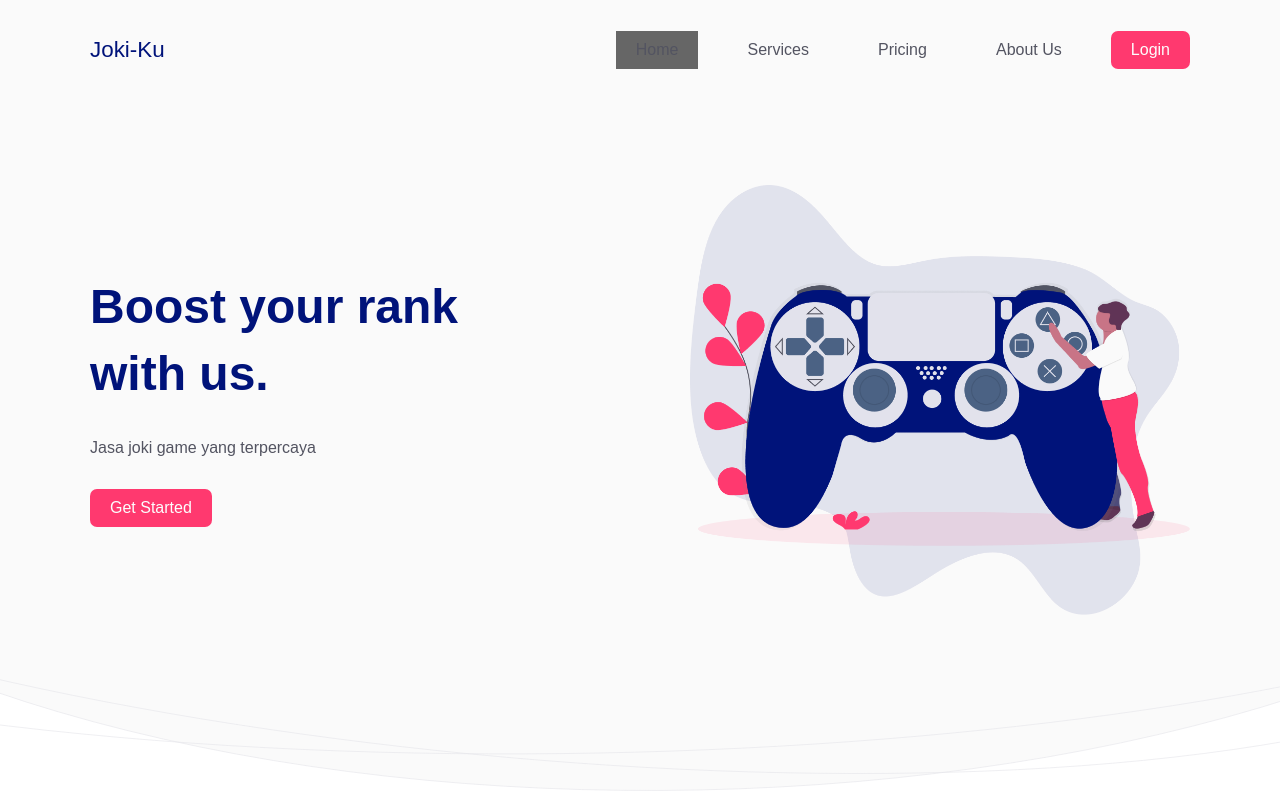
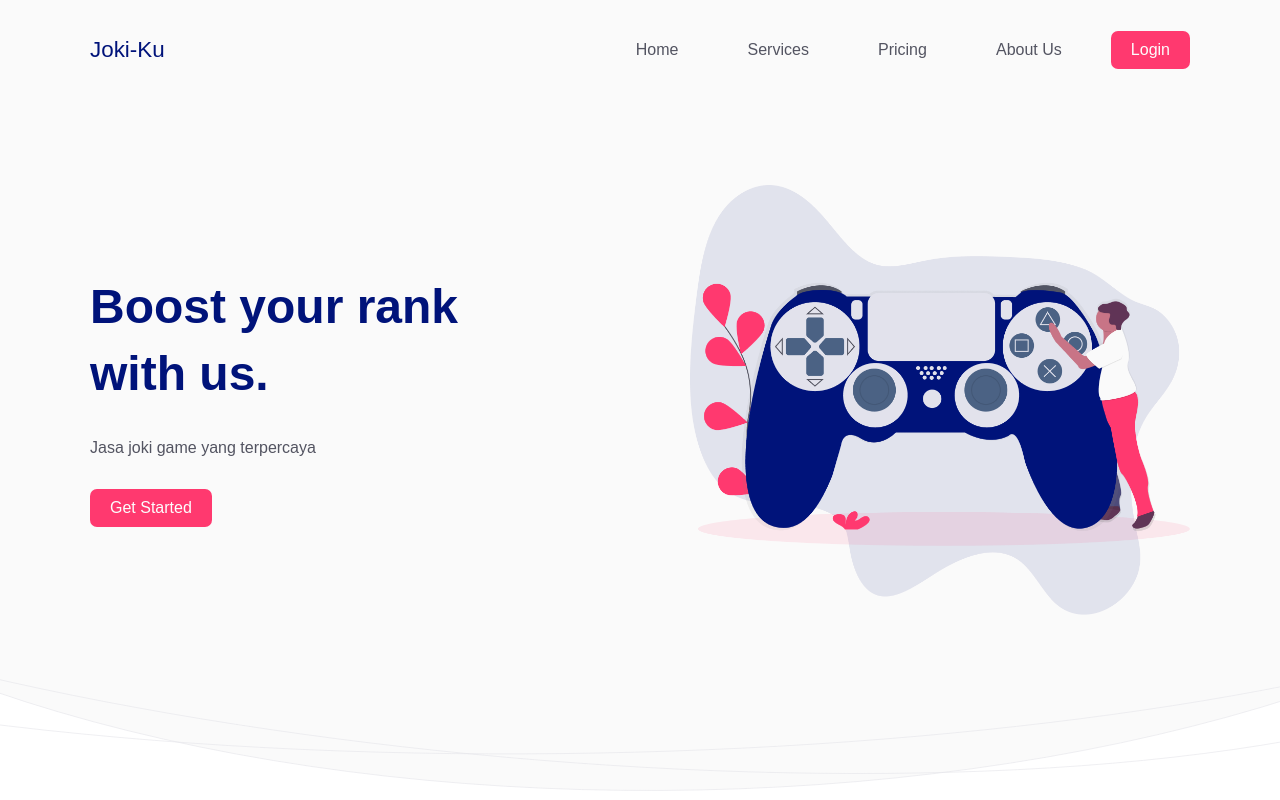
Before and after one commit to kadabengarann/dicodingWebDasar, a plain HTML site: page index.html in a window 1280 px wide. Shown: the top 800 px of the page. Drawn offline with Linux system fonts and the light colour scheme; a web font is replaced by a local one.

Commit message:
add achanges

```diff
--- a/assets/css/style.css
+++ b/assets/css/style.css
@@ -140,11 +140,11 @@ nav ul{
     margin-top: 0;
 
 }
-.selected{
+/* .selected{
     color: var(--blue);
     background-color: #666;
 
-}
+} */
 .menu_burger{
     display: none;
     flex-direction: column;
```
